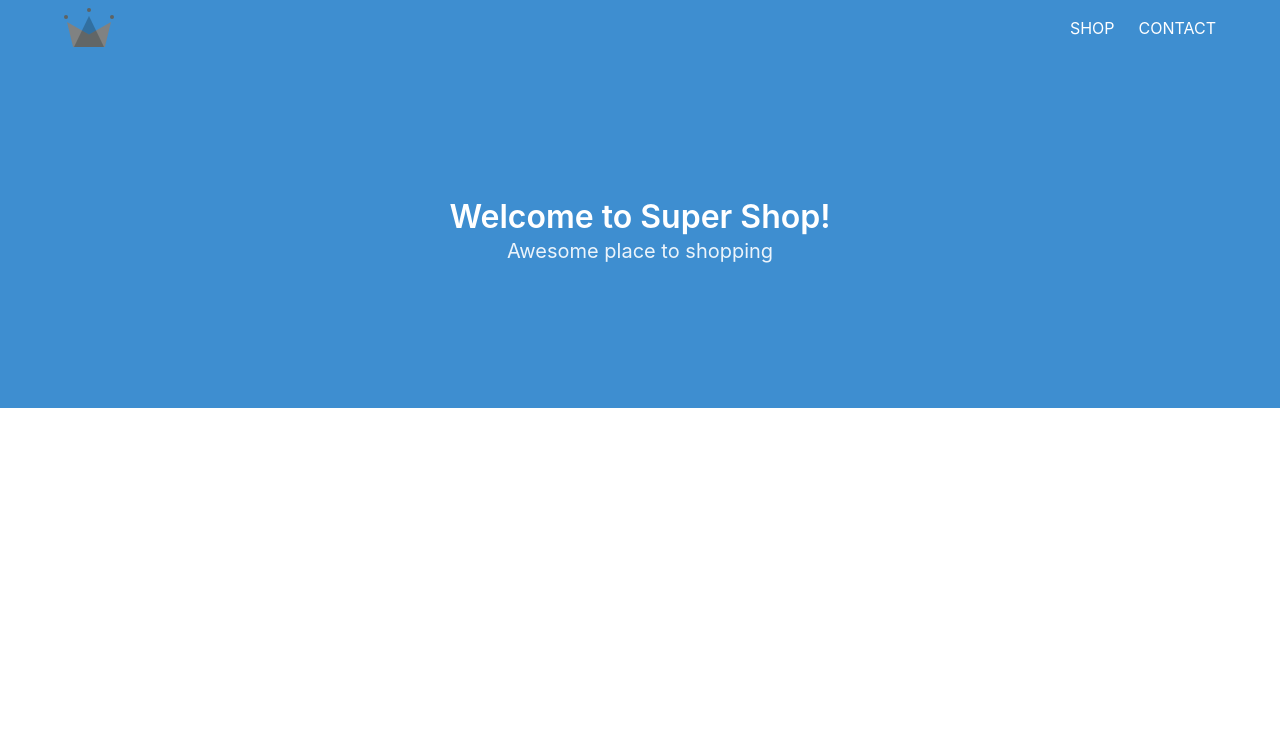
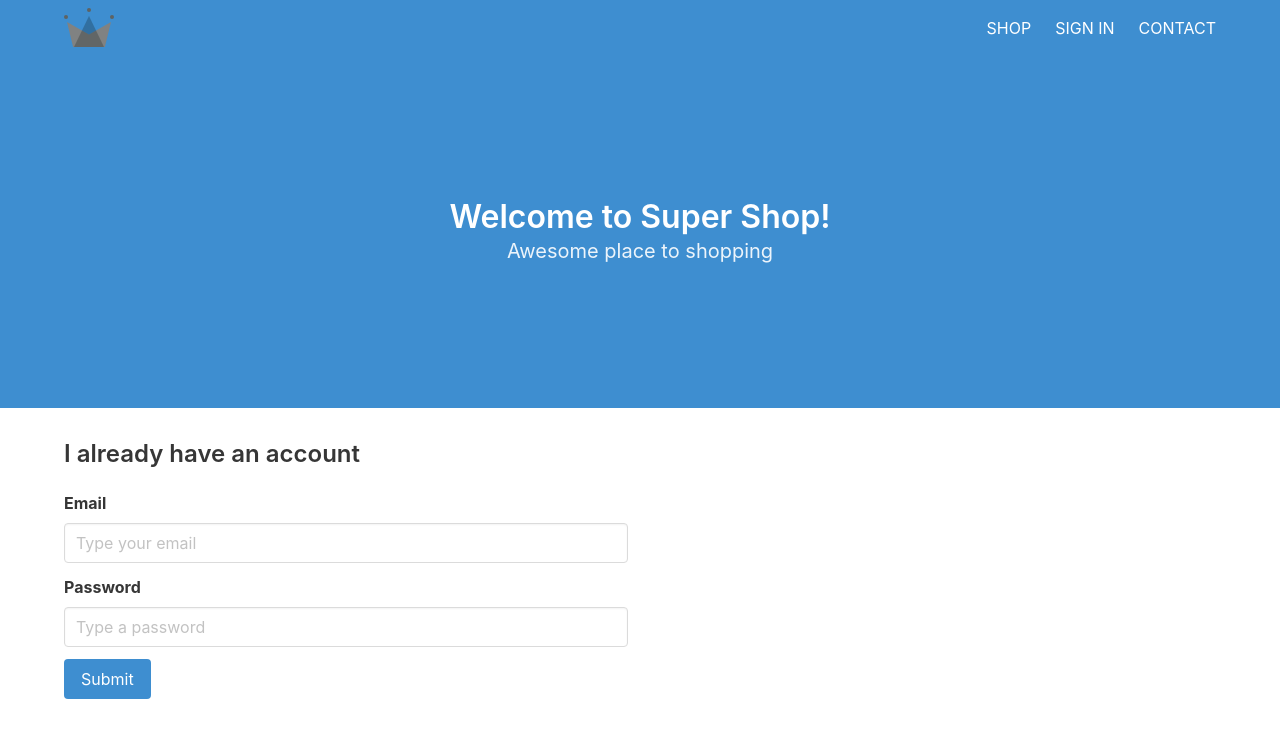
Before and after one commit to VictorParodi/Shop, a React (Create React App) app: page /signIn in a window 1280 px wide. Shown: the top 738 px of the page. Built offline with nearby package versions, Linux system fonts and the light colour scheme.

Commit message:
[app1] commit 4: adding the Sign In form

```diff
--- a/src/components/Header/index.jsx
+++ b/src/components/Header/index.jsx
@@ -17,6 +17,7 @@ function Header() {
                         <div className="navbar-menu">
                             <div className="navbar-end">
                                 <Link className="navbar-item" to="/shop">SHOP</Link>
+                                <Link className="navbar-item" to="/signIn">SIGN IN</Link>
                                 <Link className="navbar-item" to="/shop">CONTACT</Link>
                             </div>
                         </div>
--- /dev/null
+++ b/src/components/SignIn/index.jsx
@@ -0,0 +1,62 @@
+import React from 'react';
+
+class SignIn extends React.Component {
+    constructor(props) {
+        super(props);
+        this.state = {
+            email: '',
+            password: ''
+        }
+    }
+
+    handleSubmit = (event) => {
+        event.preventDefault();
+        console.log(event.target);
+    }
+
+    handleChange = (event) => {
+        let {name, value} = event.target;
+        this.setState({[name]: value});
+    }
+
+    render() {
+        return (
+            <div className="column signIn_form-container is-half">
+                <h3 className="title is-4">I already have an account</h3>
+                <form onSubmit={this.handleSubmit}>
+                    <div className="field">
+                        <label className="label">Email</label>
+                        <input
+                            className="input"
+                            name="email"
+                            type="email"
+                            value={this.state.email}
+                            placeholder="Type your email"
+                            onChange={this.handleChange}
+                            required
+                        />
+                    </div>
+
+                    <div className="field">
+                        <label className="label">Password</label>
+                        <input
+                            className="input"
+                            name="password"
+                            type="password"
+                            value={this.state.password}
+                            placeholder="Type a password"
+                            onChange={this.handleChange}
+                            required
+                        />
+                    </div>
+
+                    <div className="field">
+                        <button className="button is-info">Submit</button>
+                    </div>
+                </form>
+            </div>
+        );
+    }
+}
+
+export default SignIn;
--- /dev/null
+++ b/src/pages/SignInUp/SignInUp.css
@@ -0,0 +1,3 @@
+.forms-container {
+    padding-top: 2em;
+}
--- /dev/null
+++ b/src/pages/SignInUp/index.jsx
@@ -0,0 +1,15 @@
+import React from 'react';
+import SignIn from './../../components/SignIn';
+import './SignInUp.css';
+
+function SignInUp() {
+    return (
+        <div className="container forms-container">
+            <div className="columns is-multiline">
+                <SignIn />
+            </div>
+        </div>
+    );
+}
+
+export default SignInUp;
--- a/src/routes/config.js
+++ b/src/routes/config.js
@@ -1,5 +1,6 @@
 import App from './../App';
 import ShopPage from './../components/ShopComponent';
+import SignInUp from './../pages/SignInUp';
 
 const ROUTES_CONFIG = [
     {
@@ -10,6 +11,11 @@ const ROUTES_CONFIG = [
     {
         path:'/shop',
         component: ShopPage,
+    },
+
+    {
+        path:'/signIn',
+        component: SignInUp,
     }
 ];
 
```
